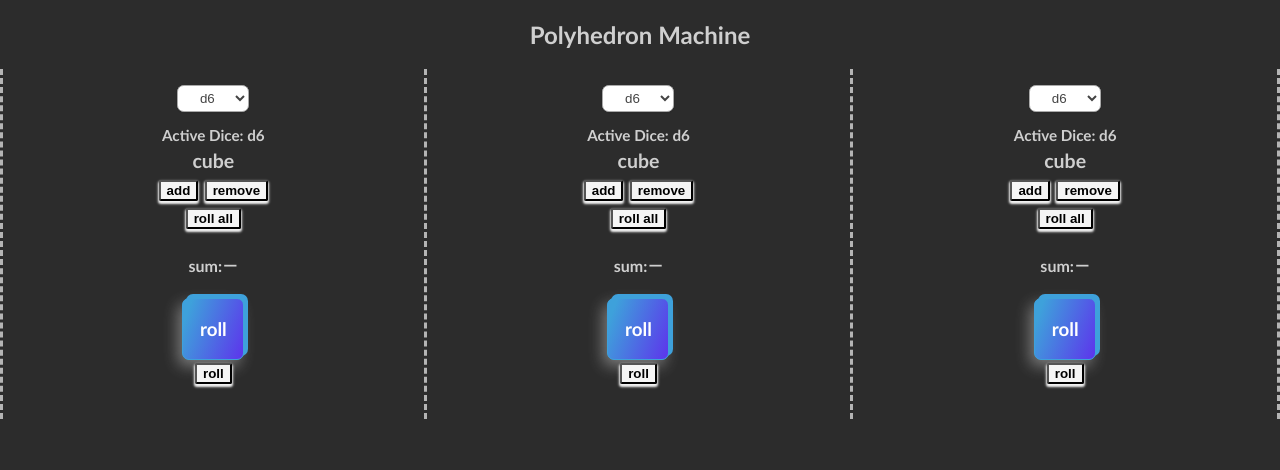
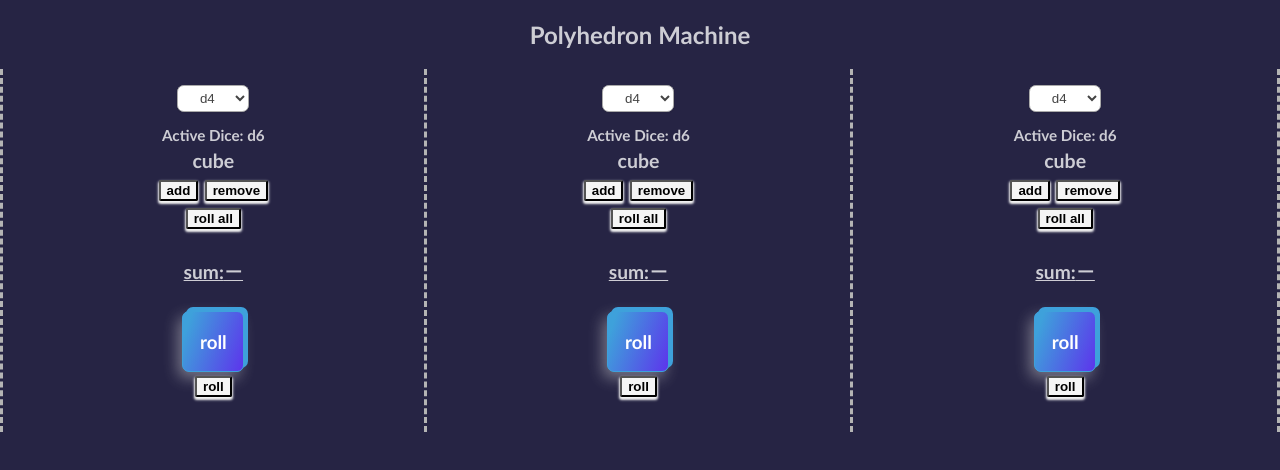
Before and after one commit to hazieon/PolyhedronMachine, a React (Create React App) app: page / in a window 1280 px wide. Shown: the top 470 px of the page. Built offline with nearby package versions, Linux system fonts and the light colour scheme.

Commit message:
more dice added

```diff
--- a/src/App.js
+++ b/src/App.js
@@ -1,7 +1,7 @@
 import React, { useState } from "react";
 import "./App.css";
 import Dice from "./components/dice";
-import { d6, d10, d12, d20, d120, coin } from "./diceTypes";
+import { d4, d6, d8, d10, d12, d20, d100, d120, coin } from "./diceTypes";
 function App() {
   const [columnOne, setColumnOne] = useState(d6);
   const [columnTwo, setColumnTwo] = useState(d6);
@@ -21,8 +21,14 @@ function App() {
                   setColumnOne(event.target.value.split(","));
                 }}
               >
+                <option key="d4" id="d4" value={d4}>
+                  d4
+                </option>
                 <option key="d6" id="d6" value={d6}>
                   d6
+                </option>
+                <option key="d8" id="d8" value={d8}>
+                  d8
                 </option>
                 <option key="d10" id="d10" value={d10}>
                   d10
@@ -32,6 +38,9 @@ function App() {
                 </option>
                 <option key="d20" id="d20" value={d20}>
                   d20
+                </option>
+                <option key="d100" id="d100" value={d100}>
+                  d100
                 </option>
                 <option key="d120" id="d120" value={d120}>
                   d120
@@ -53,8 +62,14 @@ function App() {
                 setColumnTwo(event.target.value.split(","));
               }}
             >
+              <option key="d4" id="d4" value={d4}>
+                d4
+              </option>
               <option key="d6" id="d6" value={d6}>
                 d6
+              </option>
+              <option key="d8" id="d8" value={d8}>
+                d8
               </option>
               <option key="d10" id="d10" value={d10}>
                 d10
@@ -64,6 +79,9 @@ function App() {
               </option>
               <option key="d20" id="d20" value={d20}>
                 d20
+              </option>
+              <option key="d100" id="d100" value={d100}>
+                d100
               </option>
               <option key="d120" id="d120" value={d120}>
                 d120
@@ -84,8 +102,14 @@ function App() {
                 setColumnThree(event.target.value.split(","));
               }}
             >
+              <option key="d4" id="d4" value={d4}>
+                d4
+              </option>
               <option key="d6" id="d6" value={d6}>
                 d6
+              </option>
+              <option key="d8" id="d8" value={d8}>
+                d8
               </option>
               <option key="d10" id="d10" value={d10}>
                 d10
@@ -95,6 +119,9 @@ function App() {
               </option>
               <option key="d20" id="d20" value={d20}>
                 d20
+              </option>
+              <option key="d100" id="d100" value={d100}>
+                d100
               </option>
               <option key="d120" id="d120" value={d120}>
                 d120
--- a/src/components/dice/index.js
+++ b/src/components/dice/index.js
@@ -62,14 +62,20 @@ function Dice({ type }) {
         <h2 className={styles.activeDiceText}>
           {type.length === 2
             ? "coin"
+            : "d" + type.length && type.length === 4
+            ? "tetrahedron"
             : "d" + type.length && type.length === 6
             ? "cube"
+            : "d" + type.length && type.length === 8
+            ? "octohedron"
             : "d" + type.length && type.length === 10
             ? "pentagonal trapezohedron"
             : "d" + type.length && type.length === 12
             ? "dodecahedron"
             : "d" + type.length && type.length === 20
             ? "icosahedron"
+            : "d" + type.length && type.length === 100
+            ? "zocchihedron"
             : "d" + type.length && type.length === 120
             ? "disdyakis triacontahedron"
             : "d" + type.length}
@@ -81,7 +87,7 @@ function Dice({ type }) {
       </div>
       <button onClick={rollAll}>roll all</button>
 
-      <h4>
+      <h4 className={styles.sum}>
         sum:
         {sum ? sum : "－"}
       </h4>
--- a/src/components/dice/index.module.css
+++ b/src/components/dice/index.module.css
@@ -41,9 +41,7 @@ button {
 button:hover {
   transform: translateY(3px);
   background-color: rgb(255, 255, 255);
-
   box-shadow: inset 3px 3px 5px #c0b9b9, inset -2px -2px 5px white;
-
 }
 
 .diceTextBox {
@@ -56,11 +54,19 @@ button:hover {
 .activeDiceText {
   word-break: break-all;
   margin-bottom: -7px;
+  user-select: none;
 }
 
 .buttonBox {
   margin-top: 1rem;
 }
+.sum {
+  font-size: larger;
+  font-weight: bold;
+
+  text-decoration: underline;
+}
+
 @media only screen and (max-width: 500px) {
   .diceTextBox {
     font-size: small;
--- a/src/diceTypes.js
+++ b/src/diceTypes.js
@@ -1,5 +1,7 @@
 const coin = ["heads", "tails"];
+const d4 = [1, 2, 3, 4];
 const d6 = [1, 2, 3, 4, 5, 6];
+const d8 = [1, 2, 3, 4, 5, 6, 7, 8];
 const d10 = [0, 1, 2, 3, 4, 5, 6, 7, 8, 9];
 const d12 = [1, 2, 3, 4, 5, 6, 7, 8, 9, 10, 11, 12];
 const d20 = [
@@ -24,6 +26,210 @@ const d20 = [
   19,
   20,
 ];
+const d100 = [
+  1,
+  2,
+  3,
+  4,
+  5,
+  6,
+  7,
+  8,
+  9,
+  10,
+  11,
+  12,
+  13,
+  14,
+  15,
+  16,
+  17,
+  18,
+  19,
+  20,
+  21,
+  22,
+  23,
+  24,
+  25,
+  26,
+  27,
+  28,
+  29,
+  30,
+  31,
+  32,
+  33,
+  34,
+  35,
+  36,
+  37,
+  38,
+  39,
+  40,
+  41,
+  42,
+  43,
+  44,
+  45,
+  46,
+  47,
+  48,
+  49,
+  50,
+  51,
+  52,
+  53,
+  54,
+  55,
+  56,
+  57,
+  58,
+  59,
+  60,
+  61,
+  62,
+  63,
+  64,
+  65,
+  66,
+  67,
+  68,
+  69,
+  70,
+  71,
+  72,
+  73,
+  74,
+  75,
+  76,
+  77,
+  78,
+  79,
+  80,
+  81,
+  82,
+  83,
+  84,
+  85,
+  86,
+  87,
+  88,
+  89,
+  90,
+  91,
+  92,
+  93,
+  94,
+  95,
+  96,
+  97,
+  98,
+  99,
+  100,
+];
+// const d100 = [
+//   0,
+//   0,
+//   0,
+//   0,
+//   0,
+//   0,
+//   0,
+//   0,
+//   0,
+//   0,
+//   10,
+//   10,
+//   10,
+//   10,
+//   10,
+//   10,
+//   10,
+//   10,
+//   10,
+//   20,
+//   20,
+//   20,
+//   20,
+//   20,
+//   20,
+//   20,
+//   20,
+//   20,
+//   30,
+//   30,
+//   30,
+//   30,
+//   30,
+//   30,
+//   30,
+//   30,
+//   30,
+//   40,
+//   40,
+//   40,
+//   40,
+//   40,
+//   40,
+//   40,
+//   40,
+//   40,
+//   50,
+//   50,
+//   50,
+//   50,
+//   50,
+//   50,
+//   50,
+//   50,
+//   50,
+//   60,
+//   60,
+//   60,
+//   60,
+//   60,
+//   60,
+//   60,
+//   60,
+//   60,
+//   70,
+//   70,
+//   70,
+//   70,
+//   70,
+//   70,
+//   70,
+//   70,
+//   70,
+//   80,
+//   80,
+//   80,
+//   80,
+//   80,
+//   80,
+//   80,
+//   80,
+//   80,
+//   90,
+//   90,
+//   90,
+//   90,
+//   90,
+//   90,
+//   90,
+//   90,
+//   90,
+//   "00",
+//   "00",
+//   "00",
+//   "00",
+//   "00",
+//   "00",
+//   "00",
+//   "00",
+//   "00",
+// ];
 const d120 = [
   1,
   2,
@@ -149,9 +355,12 @@ const d120 = [
 
 module.exports = {
   coin,
+  d4,
   d6,
+  d8,
   d10,
   d12,
   d20,
+  d100,
   d120,
 };
--- a/src/index.css
+++ b/src/index.css
@@ -3,7 +3,8 @@ body {
   font-family: "Trebuchet MS", "Tahoma";
   -webkit-font-smoothing: antialiased;
   -moz-osx-font-smoothing: grayscale;
-  background-color: rgb(44, 44, 44);
+  /* background-color: rgb(44, 44, 44); */
+  background-color: rgb(38, 36, 68);
 }
 
 code {
```
